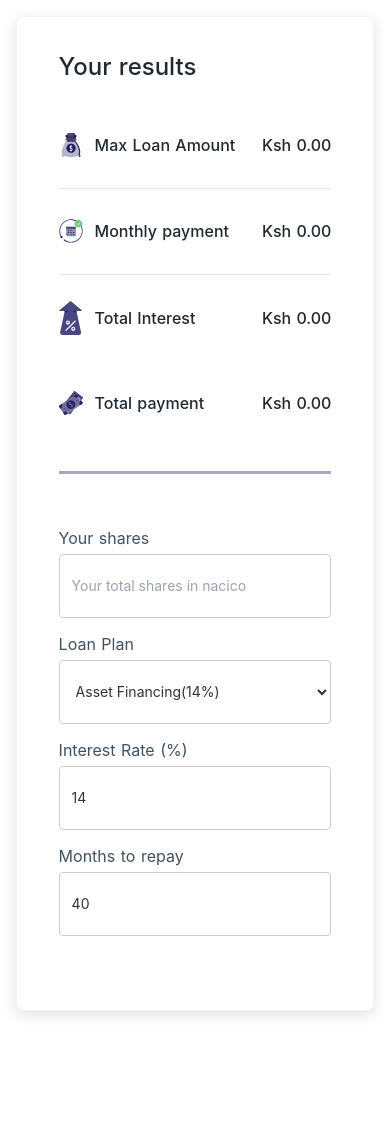
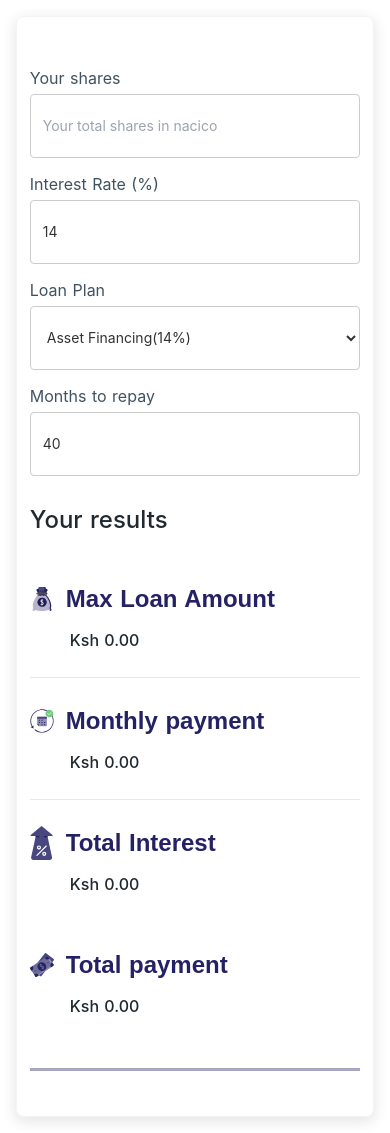
Before and after one commit to okwiriwyclif/loancalculator, a Nuxt app: page / in a window 390 px wide. Before the commit the page ends 1027 px from the top, so only its background shows below. Built offline with nearby package versions, Linux system fonts and the light colour scheme.

Commit message:
design update

```diff
--- a/components/calculator.vue
+++ b/components/calculator.vue
@@ -4,7 +4,7 @@
 
 <div class="w-full">
 
-    <div >
+    <div class="largescreen" >
 
         <h4>
             Your results
@@ -12,9 +12,11 @@
 
     </div>
 
-    <div class="payments flex flex-wrap w-full my-2">
+    <div class="payments largescreen flex flex-wrap w-full my-2">
 
-        <div class="w-full lg:w-1/2 lg:pr-6">
+        <div class="column-1">
+
+            <div class="w-full ">
 
                 <div class="monthlypayments payment borderbottomlight  w-full  flex items-center justify-between ">
                     <div class="title  flex items-center">
@@ -25,7 +27,27 @@
 
             </div>
 
-        <div class=" w-full lg:w-1/2 ">
+
+            <div class="w-full ">
+
+                <div class="monthlypayments payment w-full  flex items-center justify-between ">
+                    <div class="title flex items-center">
+                    <rateicon/>  Total Interest
+                    </div>
+                    <div class="amount"> <moneyformat :amount="interest"/></div>
+                </div>
+
+            </div>
+
+
+
+        </div>
+
+
+        <div class="column-2">
+
+
+            <div class=" w-full ">
 
                 <div class="monthlypayments payment borderbottomlight  flex items-center justify-between ">
 
@@ -39,21 +61,7 @@
             </div>
 
 
-        <div class="w-full lg:w-1/2 lg:pr-6">
-
-        <div class="monthlypayments payment w-full  flex items-center justify-between ">
-            <div class="title flex items-center">
-              <rateicon/>  Total Interest
-            </div>
-            <div class="amount"> <moneyformat :amount="interest"/></div>
-        </div>
-
-         </div>
-
-
-
-
-        <div class="monthlypayments payment w-full lg:w-1/2 flex items-center justify-between">
+            <div class="monthlypayments payment w-full  flex items-center justify-between">
 
                     <div class="title flex items-center">
                     <moneyicon/> Total payment
@@ -61,6 +69,12 @@
                     <div class="amount"> <moneyformat :amount="totalPayment"/> </div>
 
             </div>
+
+
+        </div>
+
+
+
 
 
 
@@ -77,15 +91,32 @@
 
       <div class="form py-4 flex flex-wrap">
 
-          <div class="inputsection w-full lg:pr-6 lg:w-1/2 ">
+
+        <div class="column-1">
+
+            <div class="inputsection w-full">
+
               <div class="inputtitle">
                  Your shares
               </div>
               <input placeholder="Your total shares in nacico" type="text" name="" id="" v-model.number="amount" min="0" :max="plan.max">
+
+            </div>
+
+          <div class="inputsection w-full ">
+              <div class="inputtitle">
+                Interest Rate (%)
+              </div>
+              <input type="number" name="" id="" v-model="plan.rate" disabled>
           </div>
 
 
-          <div class="inputsection w-full   lg:w-1/2  ">
+        </div>
+
+
+        <div class="column-2">
+
+          <div class="inputsection w-full ">
 
               <div class="inputtitle">
                  Loan Plan
@@ -108,20 +139,79 @@
           </div>
 
 
-          <div class="inputsection w-full lg:pr-6  lg:w-1/2">
-              <div class="inputtitle">
-                Interest Rate (%)
-              </div>
-              <input type="number" name="" id="" v-model="plan.rate" disabled>
-          </div>
-
-
-          <div class="inputsection w-full  lg:w-1/2">
+          <div class="inputsection w-full">
               <div class="inputtitle">
                 Months to repay
               </div>
               <input type="number" name="" id="" v-model="plan.period" disabled>
           </div>
+
+          </div>
+
+
+      </div>
+
+    <div class="smallscreen" >
+
+        <h4>
+            Your results
+        </h4>
+
+    </div>
+
+
+
+    <div class="payments smallscreen flex flex-wrap w-full my-2">
+
+        <div class="w-full md:w-1/2 lg:w-1/2 lg:pr-6">
+
+            <div class="monthlypayments payment borderbottomlight  w-full    ">
+                <div class="title  flex items-center">
+                <moneybagicon/>  Max Loan Amount
+                </div>
+                <div class="amount px-10"><moneyformat :amount="loanAmount"/></div>
+            </div>
+
+        </div>
+
+        <div class=" w-full md:w-1/2 lg:w-1/2 ">
+
+            <div class="monthlypayments payment borderbottomlight   ">
+
+                <div class="title  flex items-center">
+                <calendericon/>  Monthly payment
+                </div>
+                <div class="amount px-10"><moneyformat :amount="monthlyPayment"/></div>
+
+            </div>
+
+        </div>
+
+
+        <div class="w-full md:w-1/2 lg:w-1/2 lg:pr-6">
+
+        <div class="monthlypayments payment w-full  ">
+            <div class="title flex items-center">
+              <rateicon/>  Total Interest
+            </div>
+            <div class="amount px-10"> <moneyformat :amount="interest"/></div>
+        </div>
+
+         </div>
+
+
+
+
+        <div class="monthlypayments payment w-full md:w-1/2 lg:w-1/2 ">
+
+                <div class="title flex items-center">
+                <moneyicon/> Total payment
+                </div>
+                <div class="amount px-10"> <moneyformat :amount="totalPayment"/> </div>
+
+        </div>
+
+
 
 
 
@@ -303,6 +393,16 @@ export default {
     width: 100%;
 }
 
+.calculatorwrap .column-1,.calculatorwrap .column-2{
+    width: 50%;
+
+}
+
+.calculatorwrap .column-1{
+
+    padding-right: 1rem;
+}
+
 .calculator .inputtitle{
 
     font-size: 16px;
@@ -336,4 +436,37 @@ export default {
 
 }
 
+.smallscreen{
+    display: none;
+}
+
+@media (max-width:600px) {
+
+.calculatorwrap{
+    padding: .8rem;
+}
+
+.largescreen{
+    display: none;
+}
+
+.smallscreen{
+    display: flex;
+}
+
+
+.calculatorwrap .column-1,.calculatorwrap .column-2{
+    width: 100%;
+
+}
+
+.calculatorwrap .column-1{
+
+    padding-right: 0rem;
+}
+
+}
+
+
+
 </style>
```
Lines whose indentation alone changed are shown as unchanged.
